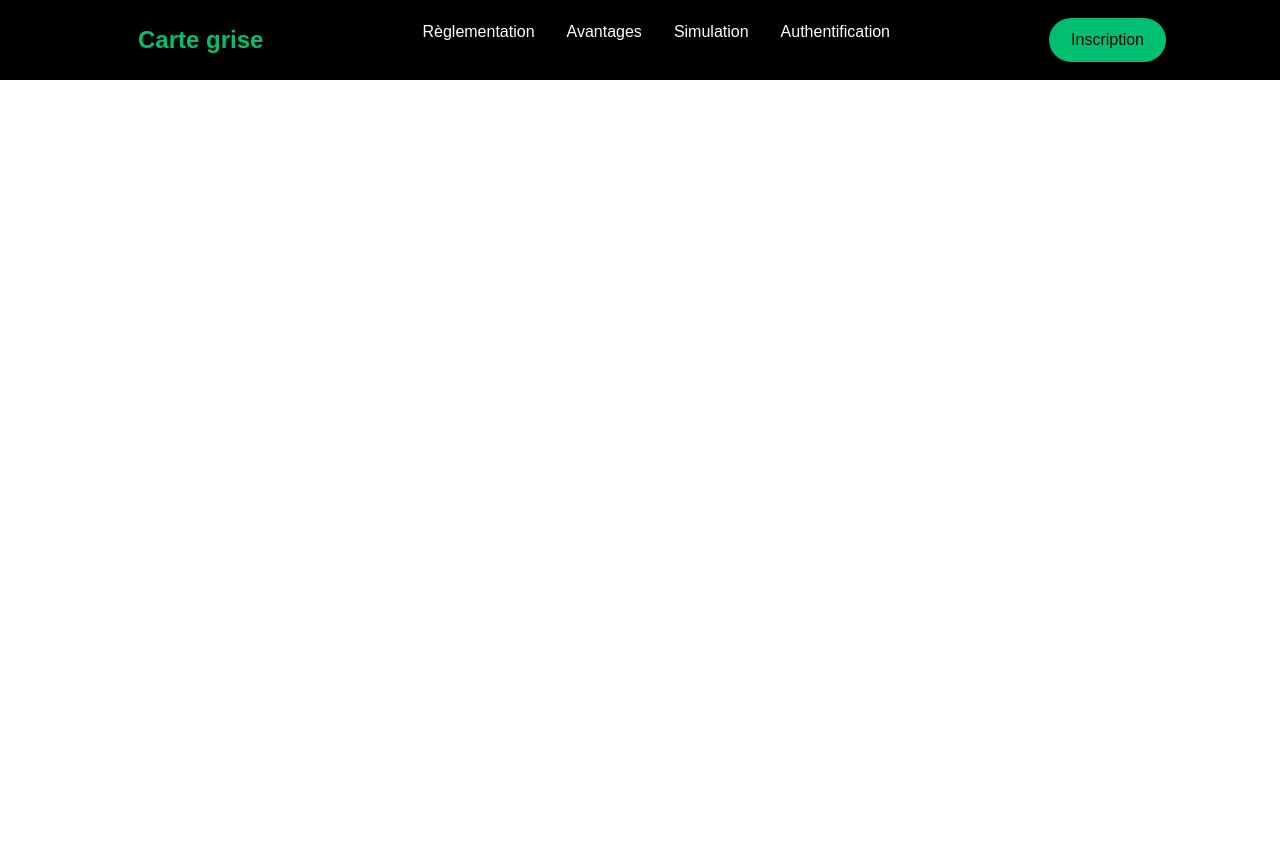
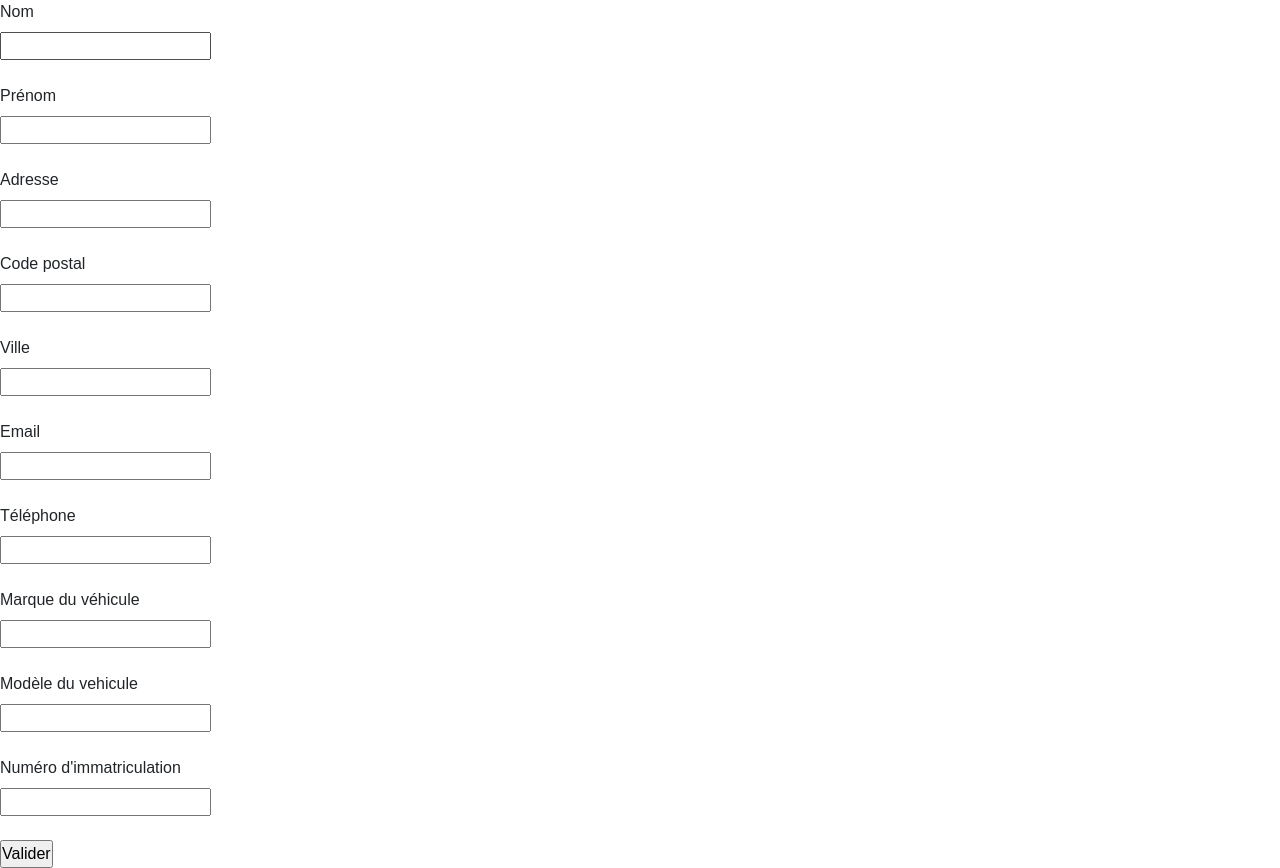
Before and after one commit to AntonMariadas/carte-grise-front, a React (Create React App) app: page / in a window 1280 px wide. Before the commit the page ends 800 px from the top, so only its background shows below. Built offline with nearby package versions, Linux system fonts and the light colour scheme; a web font is replaced by a local one.

Commit message:
debut formulaire

```diff
--- a/package.json
+++ b/package.json
@@ -3,6 +3,7 @@
   "version": "0.1.0",
   "private": true,
   "dependencies": {
+    "@hookform/error-message": "0.0.5",
     "@testing-library/jest-dom": "^5.11.8",
     "@testing-library/react": "^11.2.2",
     "@testing-library/user-event": "^12.6.0",
--- a/src/App.js
+++ b/src/App.js
@@ -1,8 +1,8 @@
 import "./App.css";
-import Navbar from "./components/Navbar";
 import { BrowserRouter as Router } from "react-router-dom"
-import "./Simulateur";
-import Simulateur from "./Simulateur";
+import Home from "./pages";
+import Formulaire from "./Formulaire";
+
 
 
 
@@ -10,7 +10,7 @@ const App = () => {
 
   return (
     <Router>
-      <Navbar />
+      <Formulaire />
     </Router>
   );
 }
--- /dev/null
+++ b/src/Formulaire.js
@@ -0,0 +1,49 @@
+import React from 'react'
+import { useForm } from 'react-hook-form'
+import { ErrorMessage } from '@hookform/error-message';
+
+const Formulaire = () => {
+    const { register, errors, handleSubmit } = useForm()
+
+    const submit = data => {
+        console.log(data);
+    }
+
+    return (
+        <form onSubmit={handleSubmit(submit)}>
+            <label htmlFor="nom">Nom</label> <br />
+            <input type="text" id="nom" name="nom" ref={register} /><br /><br />
+
+            <label htmlFor="prenom">Prénom</label> <br />
+            <input type="text" id="prenom" name="prenom" ref={register} /> <br /><br />
+
+            <label htmlFor="adresse">Adresse</label> <br />
+            <input type="text" id="adresse" name="adresse" ref={register} /> <br /> <br />
+
+            <label htmlFor="cp">Code postal</label> <br />
+            <input type="text" id="cp" name="cp" ref={register} /> <br /><br />
+
+            <label htmlFor="ville">Ville</label> <br />
+            <input type="text" id="ville" name="ville" ref={register} /> <br /><br />
+
+            <label htmlFor="email">Email</label><br />
+            <input type="email" name="email" id="email" ref={register} /> <br /><br />
+
+            <label htmlFor="tel">Téléphone</label> <br />
+            <input type="tel" name="tel" id="tel" /> <br /><br />
+
+            <label htmlFor="marque">Marque du véhicule</label> <br />
+            <input type="text" id="marque" name="marque" ref={register} /> <br /><br />
+
+            <label htmlFor="modele">Modèle du vehicule</label> <br />
+            <input type="text" id="modele" name="modele" ref={register} /> <br /><br />
+
+            <label htmlFor="immatriculation">Numéro d'immatriculation</label> <br />
+            <input type="text" id="immatriculation" name="immatriculation" ref={register} /> <br /><br />
+
+            <input type="submit" value="Valider" />
+        </form>
+    )
+}
+
+export default Formulaire
--- a/src/components/Navbar/NavbarElements.js
+++ /dev/null
@@ -1,133 +0,0 @@
-import styled from "styled-components"
-import { Link as LinkR } from "react-router-dom"
-import { Link as LinkS } from "react-scroll"
-
-
-export const Nav = styled.nav`
-    background: #000;
-    height : 80px;
-    display: flex;
-    justify-content: center;
-    font-sizez: 1rem;
-    position: sticky;
-    top: 0;
-    z-index: 10;
-
-    @media screen and (max-width: 960px) {
-        transition: 0.8s all ease;
-    }
-`;
-
-export const NavbarContainer = styled.div`
-    display: flex;
-    justify-content: space-between;
-    height: 80px;
-    z-index: 1;
-    width: 100%;
-    padding: 0 24px;
-    max-width: 1100px
-`;
-
-export const NavLogo = styled(LinkR)`
-    color: #01bf71;
-    justify-self: flex-start;
-    cursor: pointer;
-    font-size: 1.5rem;
-    display: flex;
-    align-items: center;
-    margin-left: 24px;
-    font-weight: bold;
-    text-decoration: none;
-
-    &:active {
-        text-decoration: none;
-        color: #01bf71;
-    }
-
-    &:hover {
-        text-decoration: none;
-        color: #01bf71;
-    }
-`;
-
-export const MobileIcon = styled.div`
-    display: none;
-
-    @media screen and (max-width: 768px) {
-        display: block;
-        position: absolute;
-        top: 0;
-        right: 0;
-        transform: translate(-100%, 60%);
-        font-size: 1.8rem;
-        cursor: pointer;
-        color: #fff;
-    }
-`;
-
-export const NavMenu = styled.ul`
-    display: flex;
-    align-items: center;
-    list-style: none;
-    text-align: center;
-    margin-rigth: -22px;
-
-    @media screen and (max-width: 768px) {
-        display: none;
-    }
-`;
-
-export const NavItem = styled.li`
-    height: 80px;
-`;
-
-export const NavLinks = styled(LinkS)`
-    color: #fff;
-    display: flex;
-    align-items: center;
-    text-decoration: none;
-    padding: 0 1rem;
-    height: 100%;
-    cursor: pointer;
-
-    &:hover {
-        color: #01bf71;
-        text-decoration: none;
-    }
-
-    &:active {
-        color: #fff;
-        border-bottom: 3px solid #01bf71;
-        text-decoration: none;
-    }
-`;
-
-export const NavBtn = styled.nav`
-    display : flex;
-    align-items: center;
-
-    @media screen and (max-width: 768px) {
-     display: none;
-    }
-`;
-
-export const NavBtnLink = styled(LinkR)`
-    border-radius: 50px;
-    background : #01bf71;
-    white-space: nowrap;
-    padding: 10px 22px;
-    color: #010606;
-    font-size: 16px;
-    outline: none;
-    border: none;
-    cursor: pointer;
-    transition: all ease 0.2s ease-in-out;
-    text-decoration: none;
-
-    &:hover {
-        transition: all 0.2s ease-in-out;
-        background: #fff;
-        color: #010606;
-        text-decoration: none;
-    }
-`;
--- a/src/components/Navbar/index.js
+++ /dev/null
@@ -1,37 +0,0 @@
-import React from 'react'
-import { FaBars } from 'react-icons/fa'
-import { Nav, NavbarContainer, NavLogo, MobileIcon, NavMenu, NavItem, NavLinks, NavBtn, NavBtnLink } from './NavbarElements'
-
-const Navbar = () => {
-    return (
-        <>
-            <Nav>
-                <NavbarContainer>
-                    <NavLogo to="/">Carte grise</NavLogo>
-                    <MobileIcon>
-                        <FaBars size={24} />
-                    </MobileIcon>
-                    <NavMenu>
-                        <NavItem>
-                            <NavLinks to="about">Règlementation</NavLinks>
-                        </NavItem>
-                        <NavItem>
-                            <NavLinks to="discover">Avantages</NavLinks>
-                        </NavItem>
-                        <NavItem>
-                            <NavLinks to="services">Simulation</NavLinks>
-                        </NavItem>
-                        <NavItem>
-                            <NavLinks to="signup">Authentification</NavLinks>
-                        </NavItem>
-                    </NavMenu>
-                    <NavBtn>
-                        <NavBtnLink to="signin">Inscription</NavBtnLink>
-                    </NavBtn>
-                </NavbarContainer>
-            </Nav>
-        </>
-    )
-}
-
-export default Navbar
```
Also changed, not shown: 1 other file (tests, documents, lock files or other folders).
